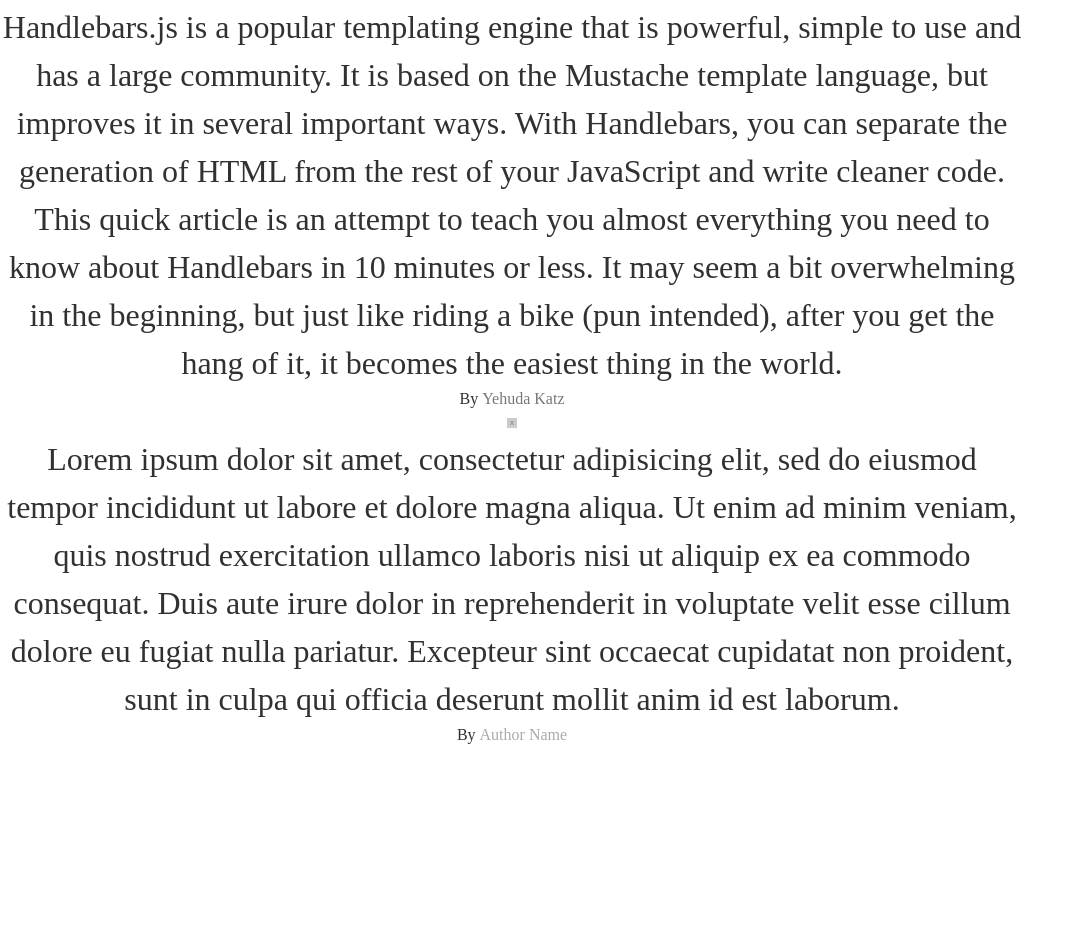
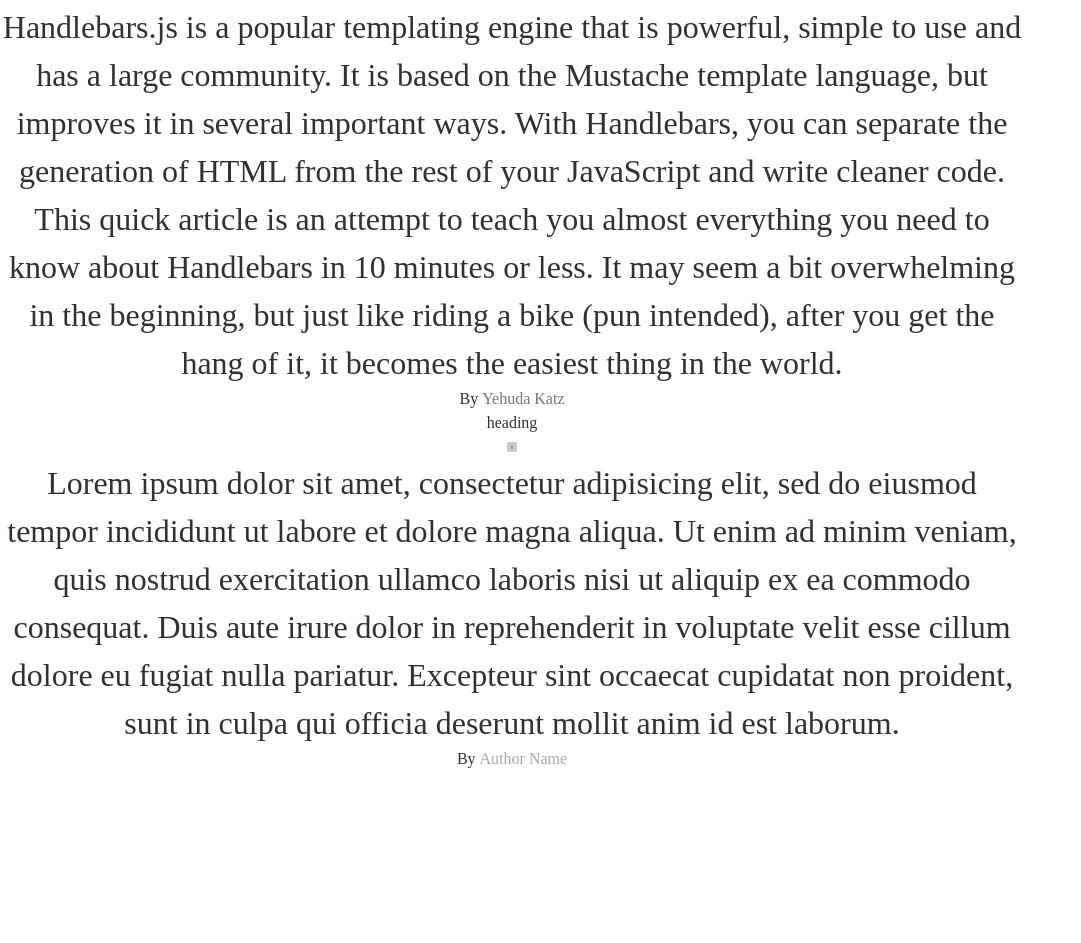
Before and after one commit to bhavyaab/profolio, a plain HTML site: page index.html in a window 1280 px wide. Shown: the part 991-1934 px from the top of the page, without its empty margins (0-1081 px from the left). Before the commit the page ends 1910 px from the top, so only its background shows below. Drawn offline with nearby package versions, Linux system fonts and the light colour scheme; placeholder pictures from the web are drawn by us; files whose address does not match are found by name; a web font is replaced by a local one.

Commit message:
added template

```diff
--- a/index.html
+++ b/index.html
@@ -37,7 +37,7 @@
   <section class="home"></section>
   <section class="about">
    <article class="aboutMe" data-category="x">
-      <h1></h1>
+      <h1>heading</h1>
       <img src="http://placehold.it/10x10/#000000">
       <p>Lorem ipsum dolor sit amet, consectetur adipisicing elit, sed do eiusmod tempor incididunt ut labore et dolore magna aliqua. Ut enim ad minim veniam, quis nostrud exercitation ullamco laboris nisi ut aliquip ex ea commodo consequat. Duis aute irure dolor in reprehenderit in voluptate velit esse cillum dolore eu fugiat nulla pariatur. Excepteur sint occaecat cupidatat non proident, sunt in culpa qui officia deserunt mollit anim id est laborum.</p>
       By <address><a href="">Author Name</a></address>
```
